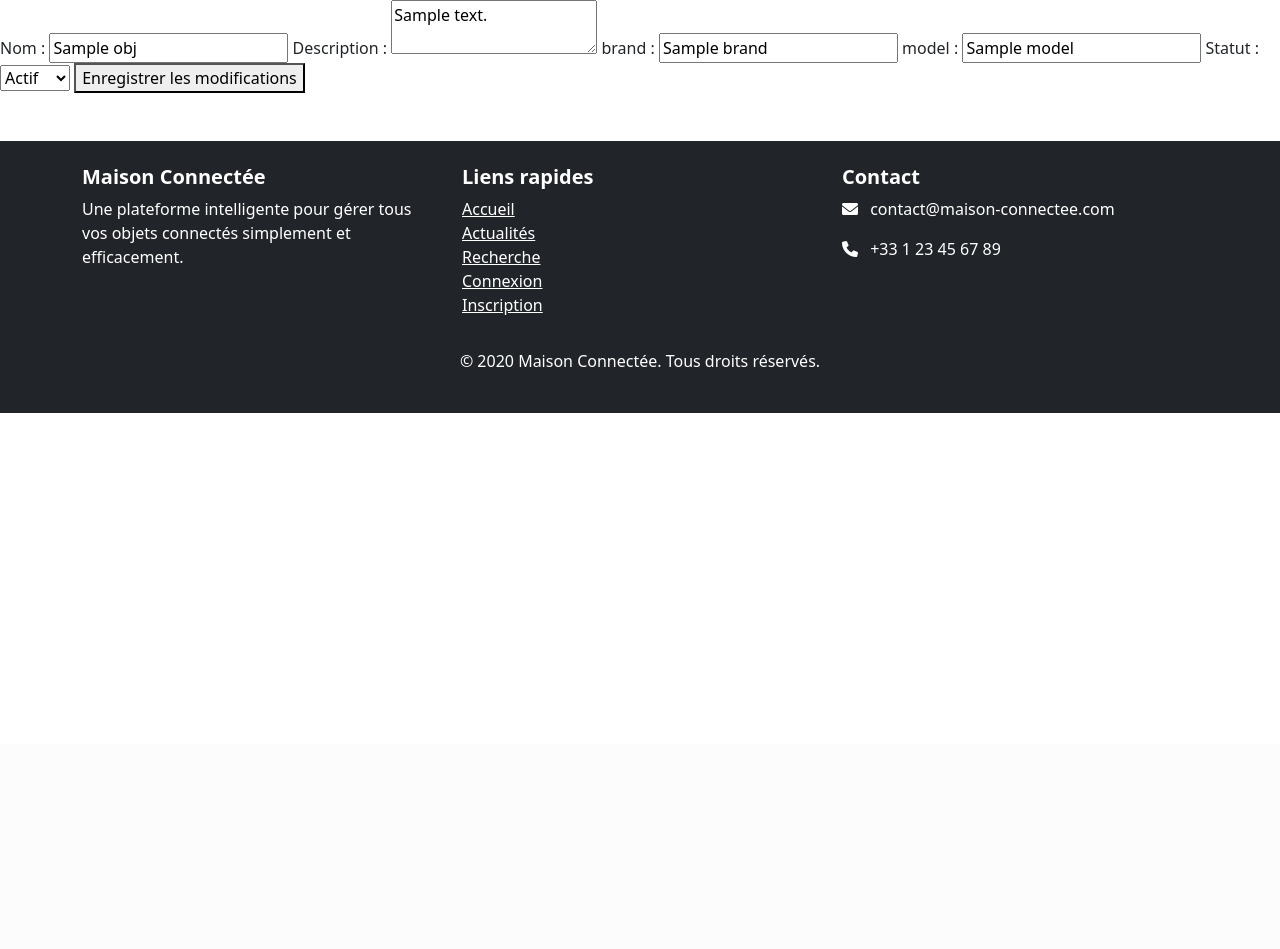
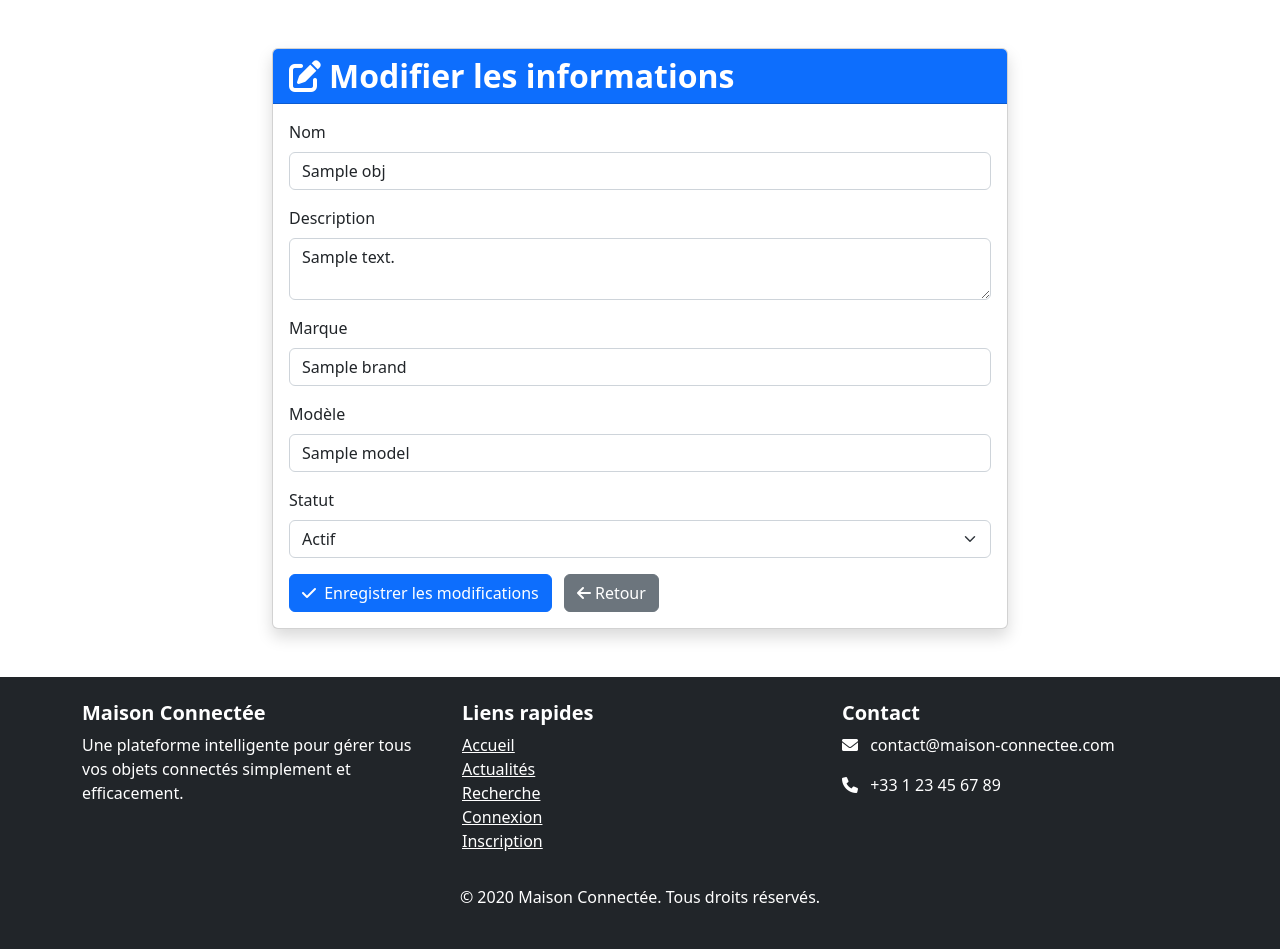
Before and after one commit to WeKup/SmartHome, a Python web app: template templates/gestion/modified.html in a window 1280 px wide. Shown: the part 56-1005 px from the top of the page. Before the commit the page ends 469 px from the top, so only its background shows below. Run offline with Jinja, Linux system fonts and the light colour scheme; the template is opened without the code that fills it: most values are stand-ins (such as "Sample title", 1, 10 or a date in 2020).

Commit message:
Update modified.html

```diff
--- a/templates/gestion/modified.html
+++ b/templates/gestion/modified.html
@@ -1,28 +1,56 @@
 {% extends 'LayoutCo.html' %}
-{% block title %}modification de l'objet{% endblock %}
+{% block title %}Modification de l'objet{% endblock %}
+
 {% block content %}
-<form action="{{ url_for('gestion.modifiedObj') }}" method="POST">
+<div class="container mt-5">
+    <div class="row">
+        <div class="col-lg-8 mx-auto">
+            <div class="card shadow">
+                <div class="card-header bg-primary text-white">
+                    <h2 class="mb-0"><i class="fas fa-pen-to-square me-2"></i>Modifier les informations</h2>
+                </div>
+                <div class="card-body">
+                    <form action="{{ url_for('gestion.modifiedObj') }}" method="POST">
+                        <input type="hidden" name="Id" value="{{ obj.id }}">
 
-    <input type="text" name="Id" value="{{ obj.id }}" hidden>
+                        <div class="mb-3">
+                            <label for="name" class="form-label">Nom</label>
+                            <input type="text" class="form-control" name="name" id="name" value="{{ obj.name }}" required>
+                        </div>
 
-    <label for="name">Nom :</label>
-    <input type="text" name="name" value="{{ obj.name }}" required>
+                        <div class="mb-3">
+                            <label for="description" class="form-label">Description</label>
+                            <textarea class="form-control" name="description" id="description">{{ obj.description }}</textarea>
+                        </div>
 
-    <label for="description">Description :</label>
-    <textarea name="description">{{ obj.description }}</textarea>
+                        <div class="mb-3">
+                            <label for="brand" class="form-label">Marque</label>
+                            <input type="text" class="form-control" name="brand" id="brand" value="{{ obj.brand }}">
+                        </div>
 
-    <label for="brand">brand :</label>
-    <input type="text" name="brand" value="{{ obj.brand }}">
+                        <div class="mb-3">
+                            <label for="model" class="form-label">Modèle</label>
+                            <input type="text" class="form-control" name="model" id="model" value="{{ obj.model }}">
+                        </div>
 
-    <label for="model">model :</label>
-    <input type="text" name="model" value="{{ obj.model }}">
+                        <div class="mb-3">
+                            <label for="status" class="form-label">Statut</label>
+                            <select class="form-select" name="status" id="status">
+                                <option value="active" {% if obj.status == "active" %}selected{% endif %}>Actif</option>
+                                <option value="inactive" {% if obj.status == "inactive" %}selected{% endif %}>Inactif</option>
+                            </select>
+                        </div>
 
-    <label for="status">Statut :</label>
-    <select name="status">
-        <option value="active" {% if obj.status == "active" %}selected{% endif %}>Actif</option>
-        <option value="inactive" {% if obj.status == "inactive" %}selected{% endif %}>Inactif</option>
-    </select>
-
-    <button type="submit">Enregistrer les modifications</button>
-</form>
+                        <button type="submit" class="btn btn-primary">
+                            <i class="fas fa-check me-1"></i> Enregistrer les modifications
+                        </button>
+                        <a href="{{ url_for('gestion.gestion') }}" class="btn btn-secondary ms-2">
+                            <i class="fas fa-arrow-left me-1"></i>Retour
+                        </a>
+                    </form>
+                </div>
+            </div>
+        </div>
+    </div>
+</div>
 {% endblock %}
```
